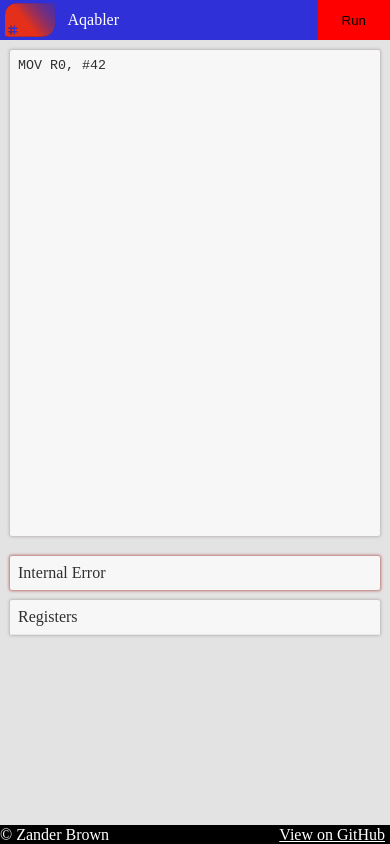
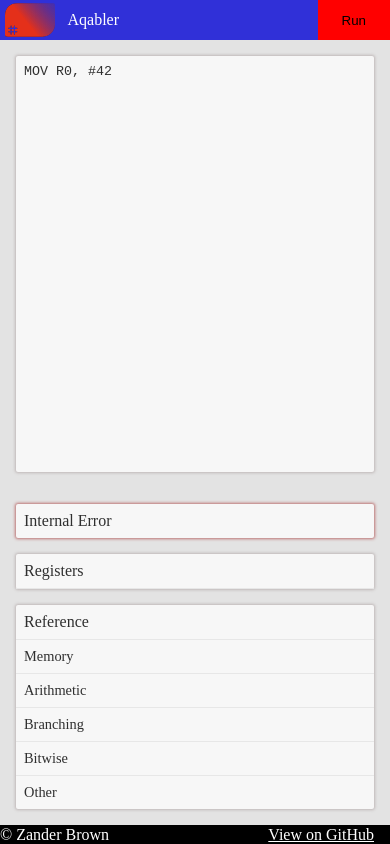
Before and after one commit to ZanderBrown/aqablerweb, a website built with webpack: page index.html in a window 390 px wide. Both pictures are taken after a click on the button "Run". Built offline with nearby package versions, Linux system fonts and the light colour scheme.

Commit message:
Simple command listing

```diff
--- a/index.html
+++ b/index.html
@@ -17,10 +17,10 @@
     <span>Aqabler</span>
     <button id="run">Run</button>
   </header>
-  <textarea id="source" spellcheck="false" aria-label="Source Code">MOV R0, #42</textarea>
+  <textarea class="card" id="source" spellcheck="false" aria-label="Source Code">MOV R0, #42</textarea>
   <section>
-    <div id="result">Please Wait...</div>
-    <div class="registers hidden">
+    <div class="card" id="result">Please Wait...</div>
+    <div class="card registers hidden">
       <div class="title">Registers</div>
       <table>
         <colgroup>
@@ -31,6 +31,42 @@
         </tbody>
       </table>
     </div>
+    <div class="card reference">
+      <div class="title">Reference</div>
+      <p class="heading">Memory</p>
+      <ul>
+        <li>LDR</li>
+        <li>STR</li>
+        <li>MOV</li>
+      </ul>
+      <p class="heading">Arithmetic</p>
+      <ul>
+        <li>ADD</li>
+        <li>SUB</li>
+      </ul>
+      <p class="heading">Branching</p>
+      <ul>
+        <li>CMP</li>
+        <li>B</li>
+        <li>BEQ</li>
+        <li>BNE</li>
+        <li>BGT</li>
+        <li>BLT</li>
+      </ul>
+      <p class="heading">Bitwise</p>
+      <ul>
+        <li>AND</li>
+        <li>ORR</li>
+        <li>EOR</li>
+        <li>MVN</li>
+        <li>LSL</li>
+        <li>LSR</li>
+      </ul>
+      <p class="heading">Other</p>
+      <ul>
+        <li>HALT</li>
+      </ul>
+    </div>
   </section>
   <footer>
     &copy; Zander Brown
--- a/index.js
+++ b/index.js
@@ -52,6 +52,12 @@ window.addEventListener('load', () => {
 			}
 		});
 	});
+
+	for (let elm of document.querySelectorAll('.reference .heading')) {
+		elm.addEventListener('click', e => {
+			e.target.nextElementSibling.classList.toggle("expanded");
+		});
+	}
 });
 
 if ('serviceWorker' in navigator) {
--- a/style.less
+++ b/style.less
@@ -1,8 +1,8 @@
 @header-height: 2.5rem;
 @footer-height: 1.2rem;
 
-.card() {
-	margin: 10px;
+.card {
+	margin: 1rem;
 	box-shadow: 0 0 3px 1px #bfb7b7;
 	border-radius: 2px;
 	background: #f7f7f7;
@@ -11,6 +11,12 @@
 	transition-property: color, background, box-shadow;
 	transition-duration: 0.2s;
 	transition-timing-function: ease-in;
+
+	.title {
+		padding: 0.5rem;
+		border-bottom: 1px solid #e7e7e7;
+		font-size: 1rem;
+	}
 
 	&:focus {
 		box-shadow: 0 0 3px 1px #918585;
@@ -37,7 +43,7 @@ body {
 	"source section" auto
 	"footer footer" @footer-height
 	~"/" 15rem auto;
-	@media (max-width: 450px) {
+	@media (max-width: 35rem) {
 		grid-template: "header" @header-height
 		"source" minmax(10rem, 60vh)
 		"section" auto
@@ -45,7 +51,6 @@ body {
 	}
 
 	textarea {
-		.card();
 		border: none;
 		grid-area: source;
 		resize: none;
@@ -56,21 +61,42 @@ body {
 		grid-area: section;
 
 		#result {
-			.card();
-
 			&.error {
 				animation: pulse-err 3s infinite;
 			}
 		}
 
-		.registers {
-			.card();
+		.reference {
 			padding: 0;
 
-			.title {
+			p.heading {
 				padding: 0.5rem;
-				border-bottom: 1px solid #e7e7e7;
+				margin: 0;
+				font-size: 0.9rem;
+				border-top: 1px solid #e7e7e7;
+				&:first-of-type {
+					border: none;
+				}
 			}
+			ul {
+				padding: 0;
+				margin: 0;
+				list-style: none;
+				overflow: hidden;
+				max-height: 0;
+				transition: max-height 0.3s ease;
+				&.expanded {
+					max-height: 1024px;
+				}
+
+				li {
+					padding: 0.3rem 0.5rem;
+				}
+			}
+		}
+
+		.registers {
+			padding: 0;
 
 			table {
 				border-collapse: collapse;
@@ -121,7 +147,7 @@ body > {
 		}
 
 		img {
-			padding: 0px;
+			padding: 0;
 			float: left;
 		}
 
@@ -143,8 +169,8 @@ body > {
 		a {
 			float: right;
 			color: white !important;
-			padding-left: 5px;
-			padding-right: 5px;
+			padding-left: 1rem;
+			padding-right: 1rem;
 		}
 	}
 }
```
Also changed, not shown: docs/index.html (+1 -1 lines), docs/index.js, docs/style.css, style.css.
